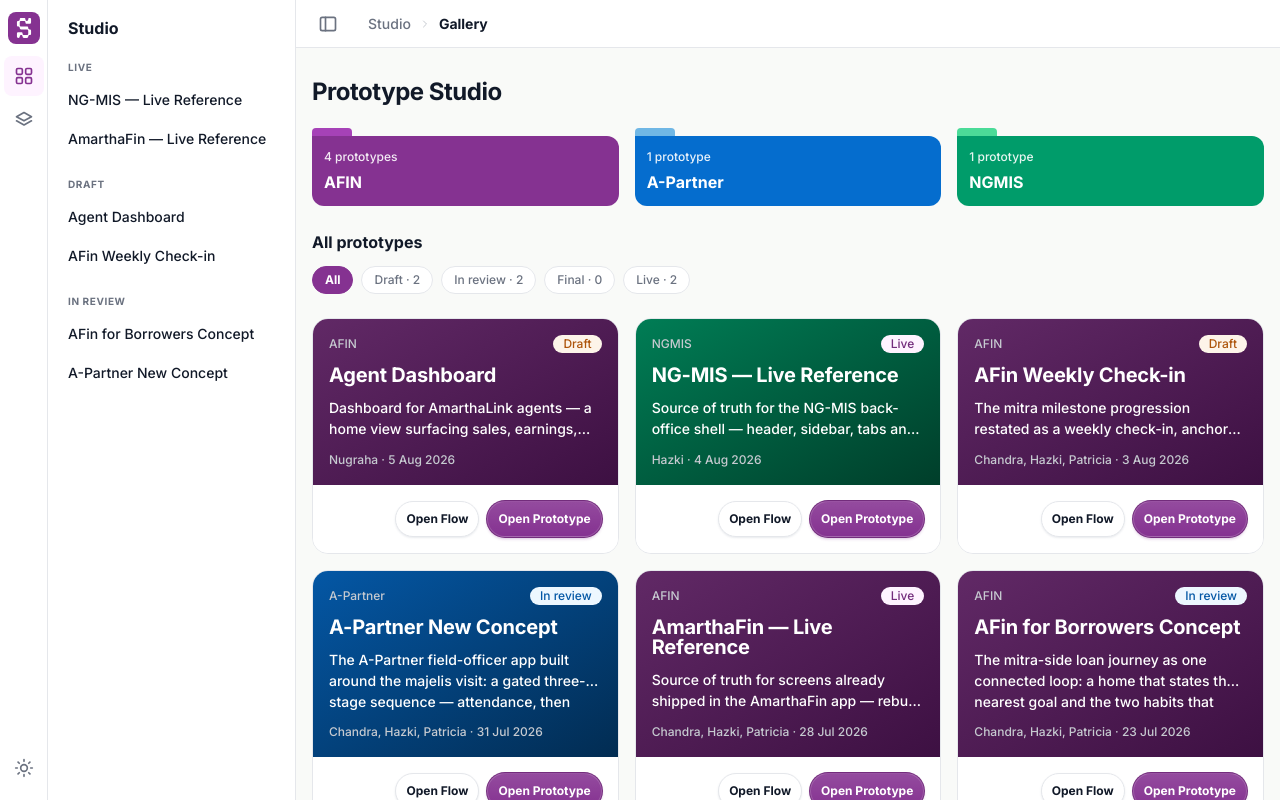
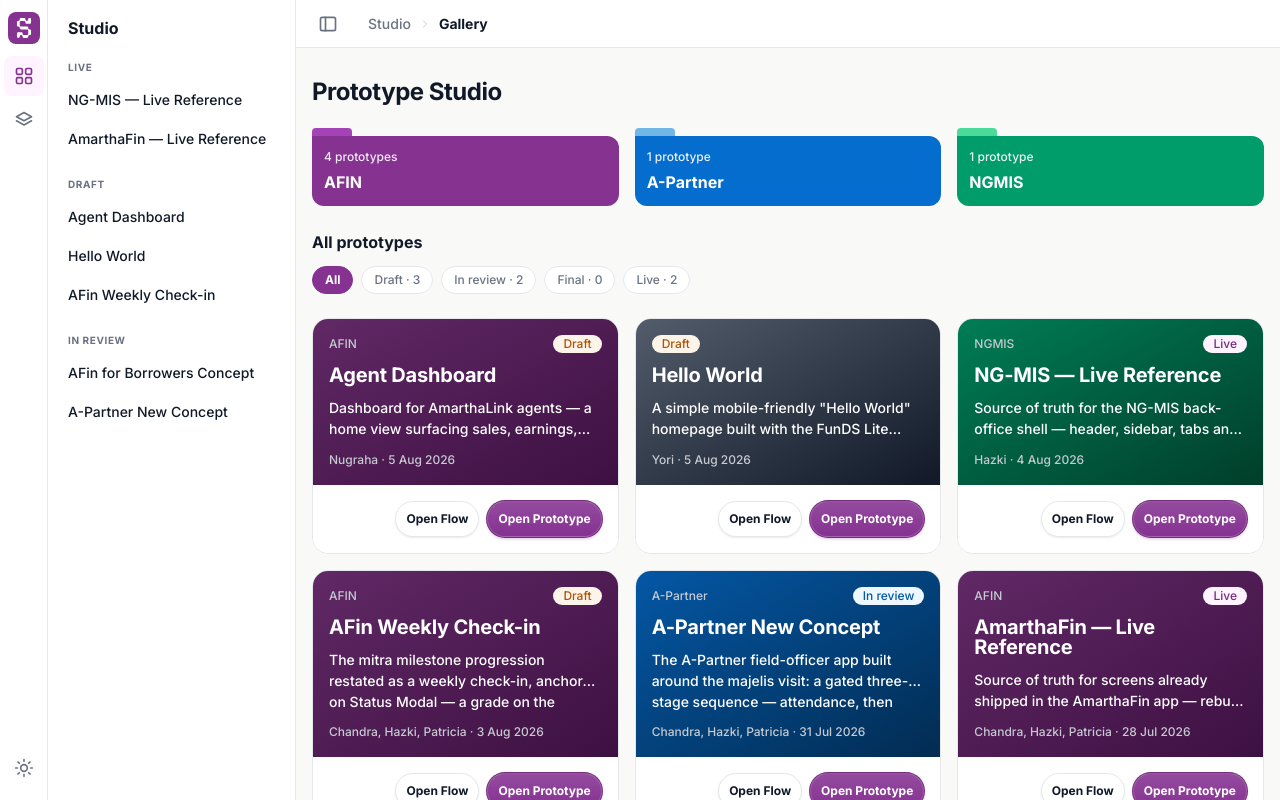
Before and after one commit to hazki-amartha/amartha-studio, a Next.js app: page / in a window 1280 px wide. Built offline with nearby package versions, Linux system fonts and the light colour scheme.

Commit message:
Add Hello World mobile homepage project
Registers a minimal "Hello World" prototype (projects/hello-world) built
from the FunDS Lite design system (Screen, NavigationHeader, Card) to
demonstrate a mobile-friendly homepage using the studio's components.

```diff
--- a/projects/configs.ts
+++ b/projects/configs.ts
@@ -27,5 +27,6 @@ export const configs: ConfigRegistry = {
   'ngmis-live': () => import('./ngmis-live/project.config').then((m) => m.config),
   'agent-dashboard': () =>
     import('./agent-dashboard/project.config').then((m) => m.config),
+  'hello-world': () => import('./hello-world/project.config').then((m) => m.config),
   // <append new projects above this line — one line per project>
 }
--- /dev/null
+++ b/projects/hello-world/index.ts
@@ -0,0 +1,15 @@
+import type { ProjectModule } from '@/platform/types'
+import { lazyScreen } from '@/platform/lazyScreen'
+import { config } from './project.config'
+
+export const project: ProjectModule = {
+  config,
+  screens: [
+    {
+      id: 'home',
+      title: 'Home',
+      component: lazyScreen(() => import('./screens/home'), 'HomeScreen'),
+      entry: true,
+    },
+  ],
+}
--- /dev/null
+++ b/projects/hello-world/project.config.ts
@@ -0,0 +1,11 @@
+import type { ProjectConfig } from '@/platform/types'
+
+export const config: ProjectConfig = {
+  slug: 'hello-world',
+  name: 'Hello World',
+  owner: 'Yori',
+  description: 'A simple mobile-friendly "Hello World" homepage built with the FunDS Lite design system.',
+  device: 'mobile',
+  status: 'draft',
+  createdAt: '2026-08-05',
+}
--- /dev/null
+++ b/projects/hello-world/screens/home.tsx
@@ -0,0 +1,17 @@
+'use client'
+
+import { Card, NavigationHeader } from '@/design-system/components'
+import { Screen } from '@/platform/primitives'
+
+export function HomeScreen() {
+  return (
+    <Screen topBar={<NavigationHeader title="Hello World" hideBack />}>
+      <div className="flex flex-1 flex-col items-center justify-center gap-16 text-center">
+        <Card className="flex w-full flex-col items-center gap-8 py-32">
+          <span className="text-24 font-bold text-default">Hello World</span>
+          <p className="text-14 text-caption">Built with the Amartha Studio design system.</p>
+        </Card>
+      </div>
+    </Screen>
+  )
+}
--- a/projects/registry.ts
+++ b/projects/registry.ts
@@ -19,5 +19,6 @@ export const registry: Registry = {
   'amarthafin-live': () => import('./amarthafin-live').then((m) => m.project),
   'ngmis-live': () => import('./ngmis-live').then((m) => m.project),
   'agent-dashboard': () => import('./agent-dashboard').then((m) => m.project),
+  'hello-world': () => import('./hello-world').then((m) => m.project),
   // <append new projects above this line — one line per project>
 }
```
